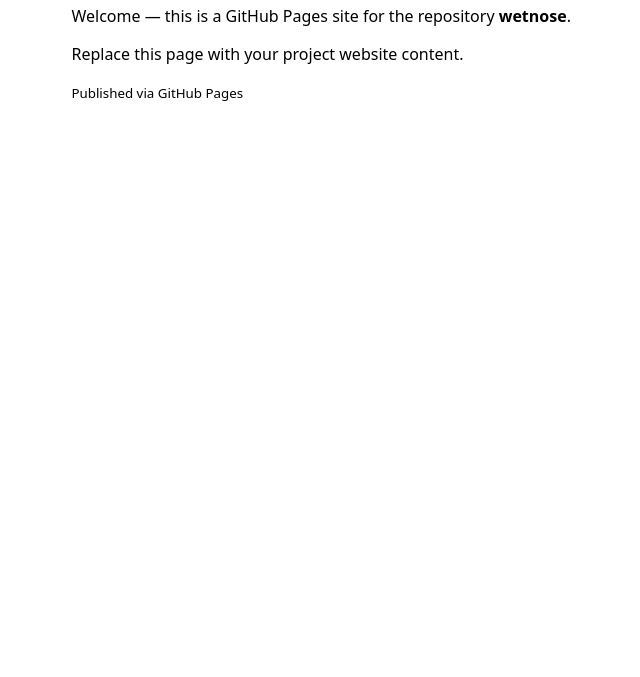
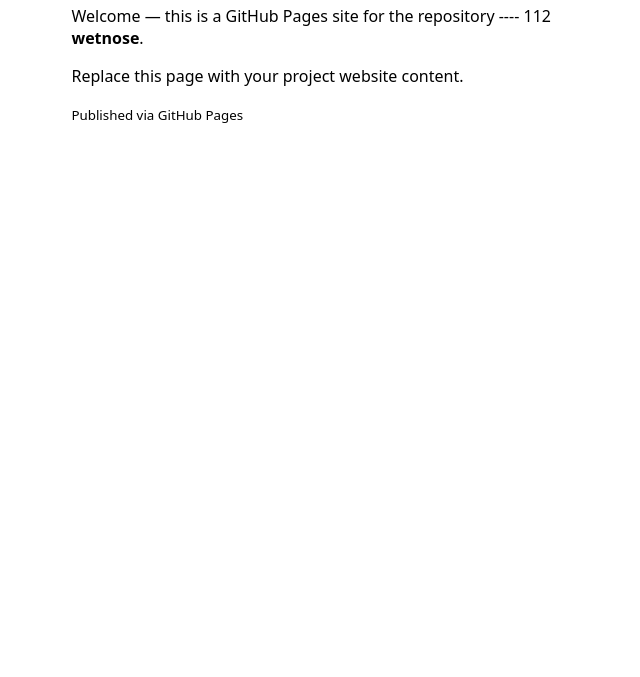
Before and after one commit to Xingyuj/wetnose, a plain HTML site: page docs/index.html in a window 1280 px wide. Shown: the part 123-800 px from the top of the page, without its empty margins (294-934 px from the left). Drawn offline with Linux system fonts and the light colour scheme.

Commit message:
Update index.html

```diff
--- a/docs/index.html
+++ b/docs/index.html
@@ -8,7 +8,7 @@
 </head>
 <body>
   <h1>wetnose</h1>
-  <p>Welcome — this is a GitHub Pages site for the repository <strong>wetnose</strong>.</p>
+  <p>Welcome — this is a GitHub Pages site for the repository ---- 112 <strong>wetnose</strong>.</p>
   <p>Replace this page with your project website content.</p>
   <footer><small>Published via GitHub Pages</small></footer>
 </body>
```
